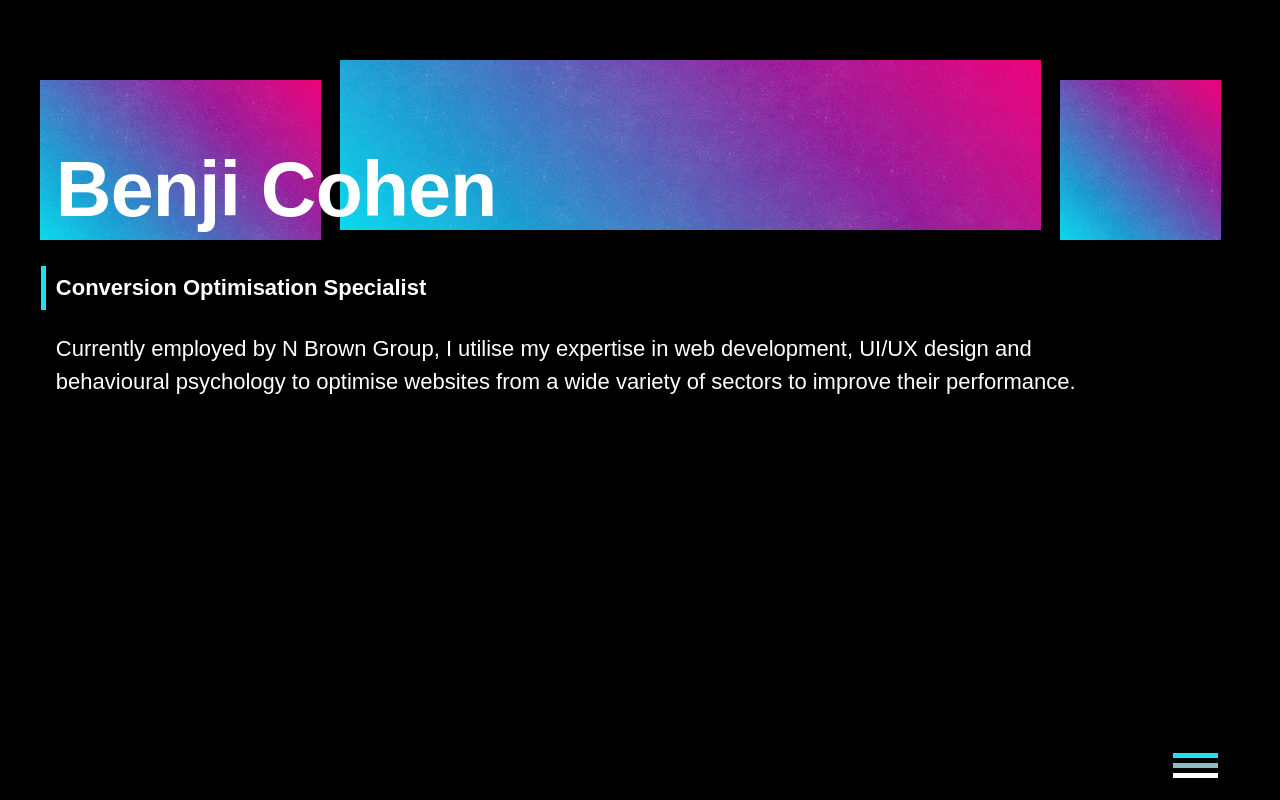
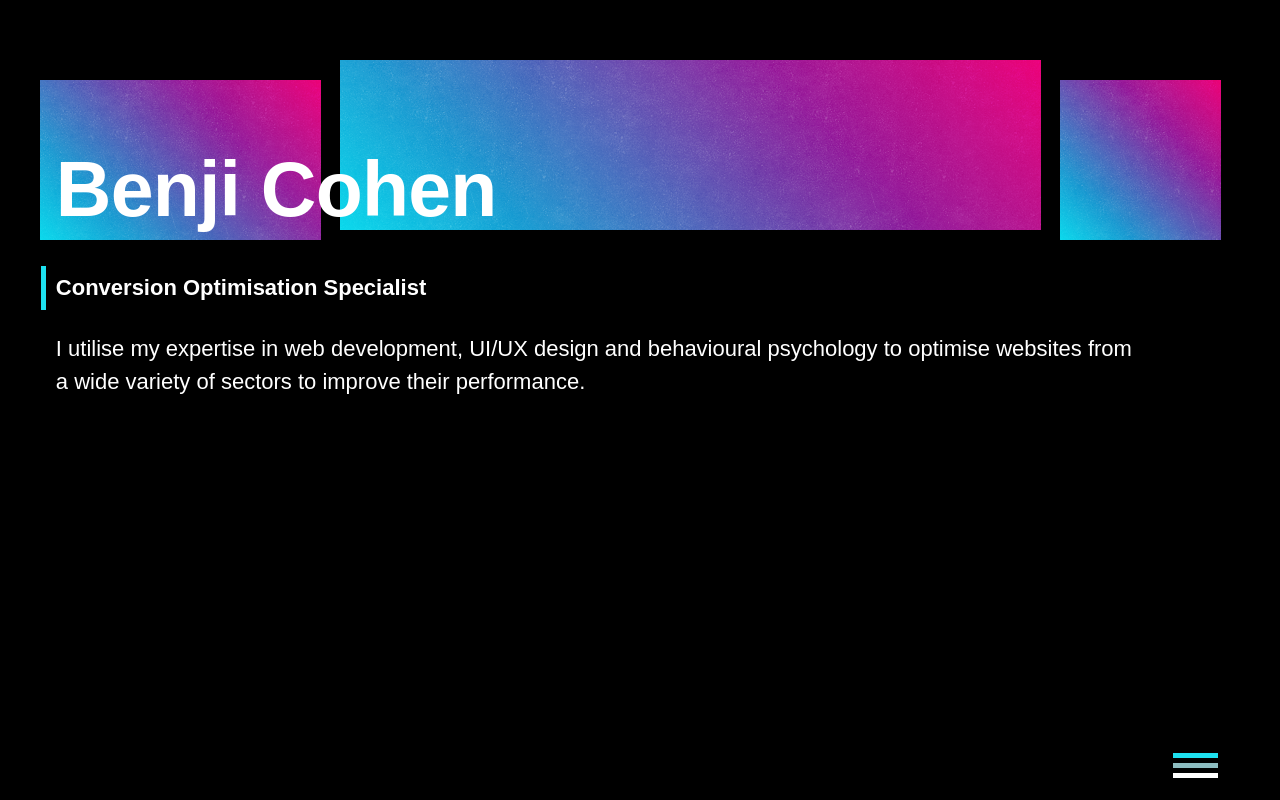
Before and after one commit to BenC0/BenCo-Miami, a React app: page / in a window 1280 px wide. Built offline with nearby package versions, Linux system fonts and the light colour scheme; a web font is replaced by a local one.

Commit message:
Copy tweak

```diff
--- a/src/Home/page.js
+++ b/src/Home/page.js
@@ -10,7 +10,7 @@ function Homepage(props) {
 	}
 	const Content = {
 		"title": "Conversion Optimisation Specialist",
-		"copy": <p>Currently employed by N Brown Group, I utilise my expertise in web development, UI/UX design and behavioural psychology to optimise websites from a wide variety of sectors to improve their performance.</p>
+		"copy": <p>I utilise my expertise in web development, UI/UX design and behavioural psychology to optimise websites from a wide variety of sectors to improve their performance.</p>
 	}
 	return [
 		<PageTitle title={"Benji Cohen"} />,
```
